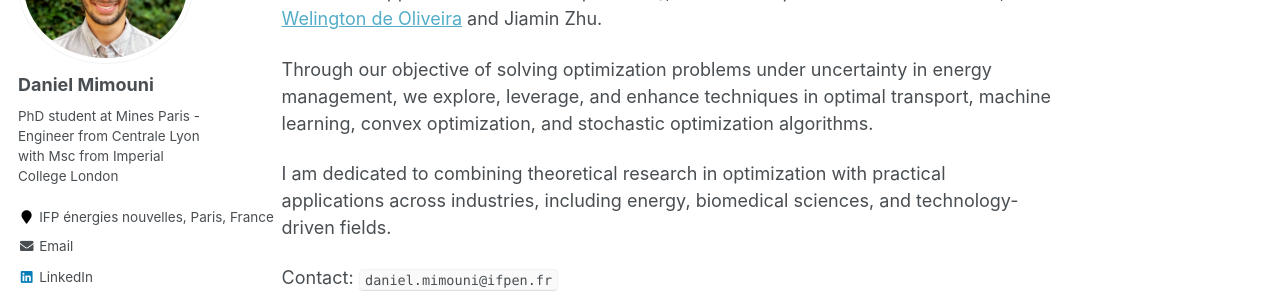
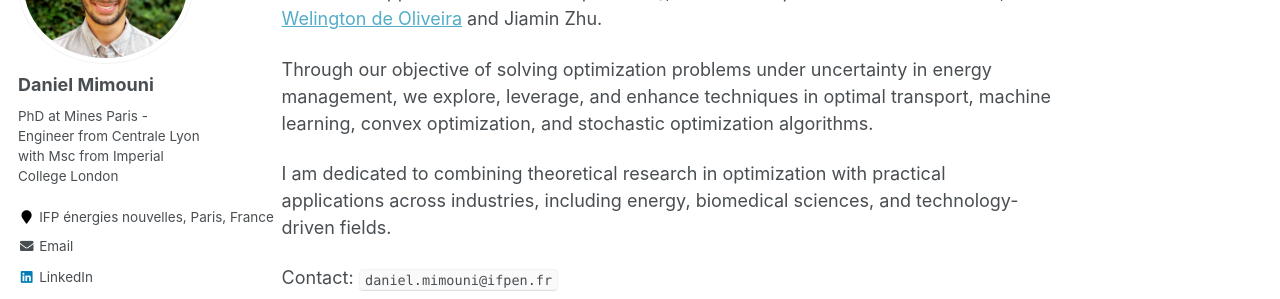
Before and after one commit to dan-mim/dan-mim.github.io, a Jekyll site: the page built from _pages/about.md, in a window 1280 px wide. Shown: the part 209-508 px from the top of the page. Built offline with Jekyll 4.4.1, drawn with Linux system fonts in a browser that asks for light colours.

Commit message:
Update _config.yml

```diff
--- a/_config.yml
+++ b/_config.yml
@@ -82,7 +82,7 @@ analytics:
 author:
   name             : "Daniel Mimouni"
   avatar           : "profile.PNG"
-  bio              : "PhD student at Mines Paris - Engineer from Centrale Lyon with Msc from Imperial College London"
+  bio              : "PhD at Mines Paris - Engineer from Centrale Lyon with Msc from Imperial College London"
   location         : #"Paris, France"
   employer         : "IFP énergies nouvelles, Paris, France"
   pubmed           : # "https://www.ncbi.nlm.nih.gov/pubmed/?term=john+snow"
```
